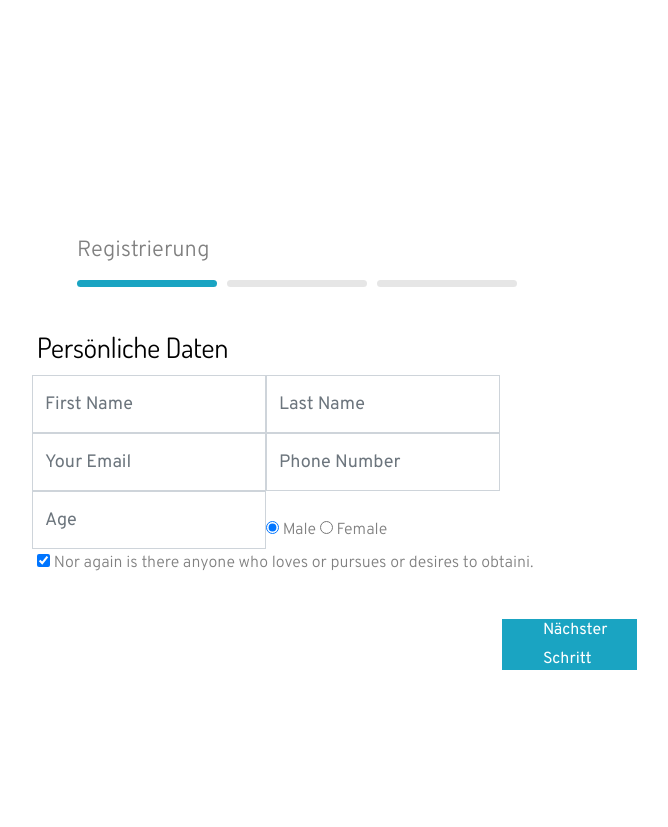
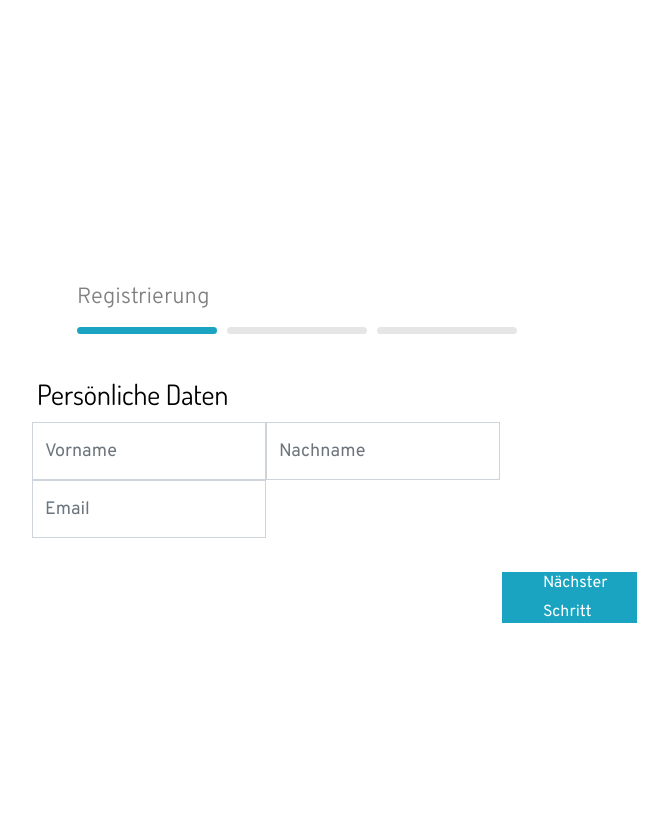
Before and after one commit to remedyMatch/rm-landingpage, a PHP site: page / in a window 1280 px wide. Shown: the part 5673-6500 px from the top of the page, without its empty margins (303-971 px from the left). Run offline with PHP 8.4, Linux system fonts and the light colour scheme; some libraries are stand-ins or nearby versions; some web fonts are replaced.

Commit message:
Update register.html.twig

```diff
--- a/templates/blocks/register.html.twig
+++ b/templates/blocks/register.html.twig
@@ -13,43 +13,19 @@
 
 							<div class="form-row">
 								<div class="form-holder">
-									<input type="text" placeholder="First Name" class="form-control">
+									<input type="text" placeholder="Vorname" class="form-control">
 								</div>
 								<div class="form-holder">
-									<input type="text" placeholder="Last Name" class="form-control">
+									<input type="text" placeholder="Nachname" class="form-control">
 								</div>
 							</div>
 							<div class="form-row">
 								<div class="form-holder">
-									<input type="text" placeholder="Your Email" class="form-control">
+									<input type="email" placeholder="Email" class="form-control">
 								</div>
-								<div class="form-holder">
-									<input type="text" placeholder="Phone Number" class="form-control">
-								</div>
+
 							</div>
-							<div class="form-row">
-								<div class="form-holder">
-									<input type="text" placeholder="Age" class="form-control">
-								</div>
-								<div class="form-holder" style="align-self: flex-end; transform: translateY(4px);">
-									<div class="checkbox-tick">
-										<label class="male">
-											<input type="radio" name="gender" value="male" checked> Male<br>
-											<span class="checkmark"></span>
-										</label>
-										<label class="female">
-											<input type="radio" name="gender" value="female"> Female<br>
-											<span class="checkmark"></span>
-										</label>
-									</div>
-								</div>
-							</div>
-							<div class="checkbox-circle">
-								<label>
-									<input type="checkbox" checked> Nor again is there anyone who loves or pursues or desires to obtaini.
-									<span class="checkmark"></span>
-								</label>
-							</div>
+
 						</div>
 					</div>
                 </section>
@@ -66,34 +42,21 @@
 
 							<div class="form-row">
 								<div class="form-holder w-100">
-									<input type="text" placeholder="Address" class="form-control">
+									<input type="text" placeholder="Adresse" class="form-control">
 								</div>
 							</div>
 							<div class="form-row">
 								<div class="form-holder">
-									<input type="text" placeholder="City" class="form-control">
+									<input type="text" placeholder="Stadt" class="form-control">
 								</div>
 								<div class="form-holder">
-									<input type="text" placeholder="Zip Code" class="form-control">
+									<input type="text" placeholder="PLZ" class="form-control">
 								</div>
 							</div>
 
-							<div class="form-row">
-								<div class="select">
-									<div class="form-holder">
-										<div class="select-control">Your country</div>
-										<i class="zmdi zmdi-caret-down"></i>
-									</div>
-									<ul class="dropdown">
-										<li rel="United States">United States</li>
-										<li rel="United Kingdom">United Kingdom</li>
-										<li rel="Viet Nam">Viet Nam</li>
-									</ul>
-								</div>
-								<div class="form-holder"></div>
 							</div>
 						</div>
-					</div>
+
                 </section>
 
                 <!-- SECTION 3 -->
@@ -103,20 +66,22 @@
 
 						<div class="form-content">
 							<div class="form-header">
-								<h3>Registration</h3>
+								<h3>Optionale Informationen</h3>
 							</div>
-							<p>Send an optional message</p>
+
 							<div class="form-row">
 								<div class="form-holder w-100">
-									<textarea name="" id="" placeholder="Your messagere here!" class="form-control" style="height: 99px;"></textarea>
+
+									<input type="text" placeholder="Organisationsname" class="form-control">
+
+									<select class="form-control">
+										<option>Krankenhaus</option>
+										<option>Pflegedienst</option>
+										<option>Arzt</option>
+									</select>
 								</div>
 							</div>
-							<div class="checkbox-circle mt-24">
-								<label>
-									<input type="checkbox" checked>  Please accept <a href="#">terms and conditions ?</a>
-									<span class="checkmark"></span>
-								</label>
-							</div>
+
 						</div>
 					</div>
                 </section>
```
